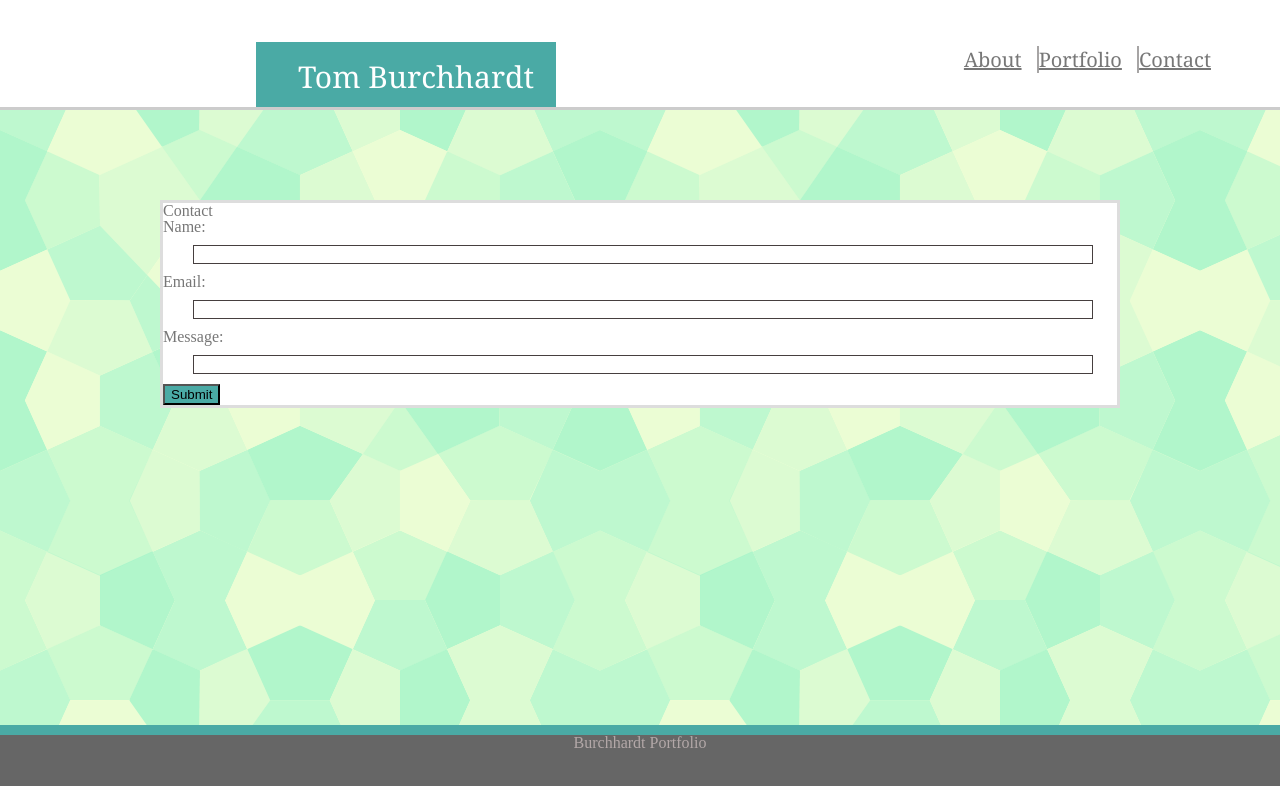
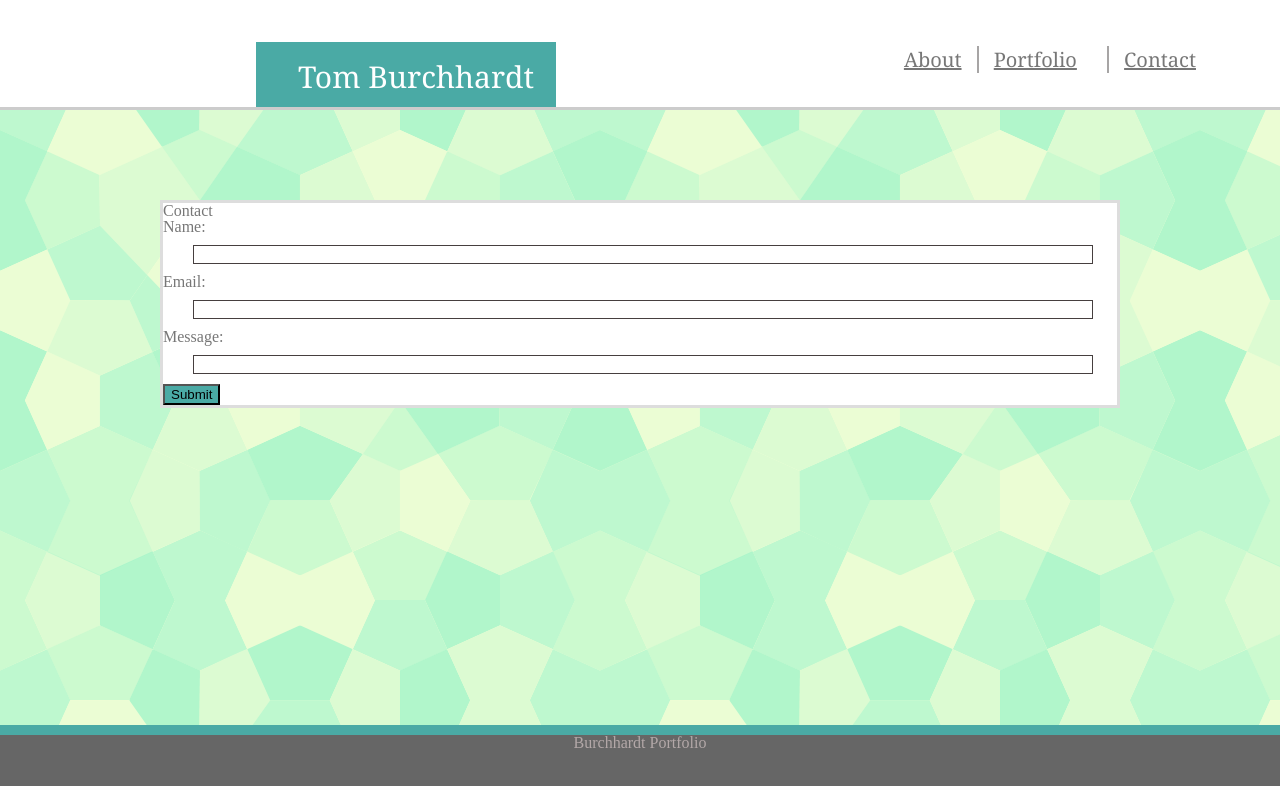
Before and after one commit to tlburchh/Basic-Portfolio, a plain HTML site: page contact.html in a window 1280 px wide. Drawn offline with Linux system fonts and the light colour scheme.

Commit message:
adjustments

```diff
--- a/assets/css/style.css
+++ b/assets/css/style.css
@@ -81,13 +81,17 @@ body{
     width: 100px;
     height:60px;
     color: #777777;
+    /* padding: 0px 15px; */
     /* text-align: center; */
 }
 #contact{
     border-left: 2px solid #a7a5a5;
+    padding: 0px 15px;
+
 }
 #portfolio{
     border-left: 2px solid #a7a5a5;
+    padding: 0px 15px;
 
 }
 #index{
```
Also changed, not shown: contact.html (+1 -0 lines).
